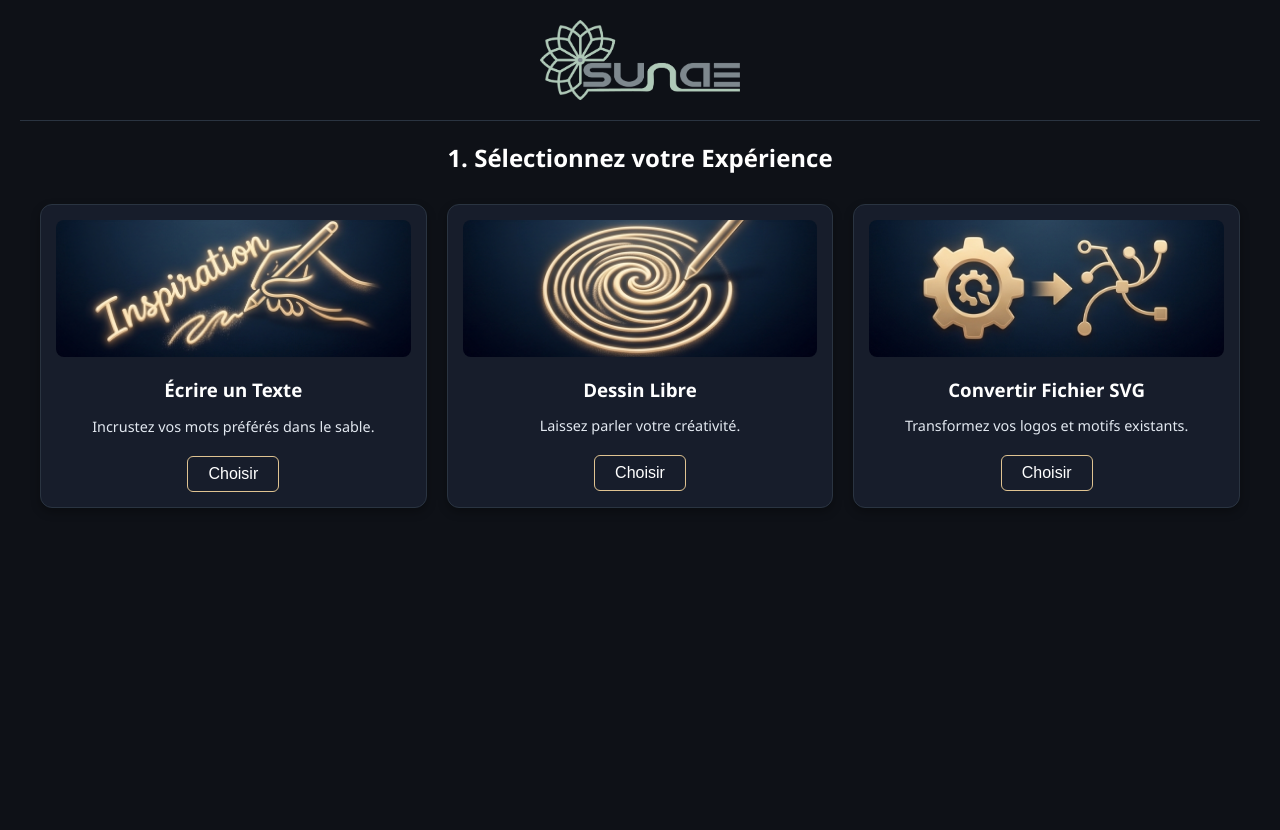
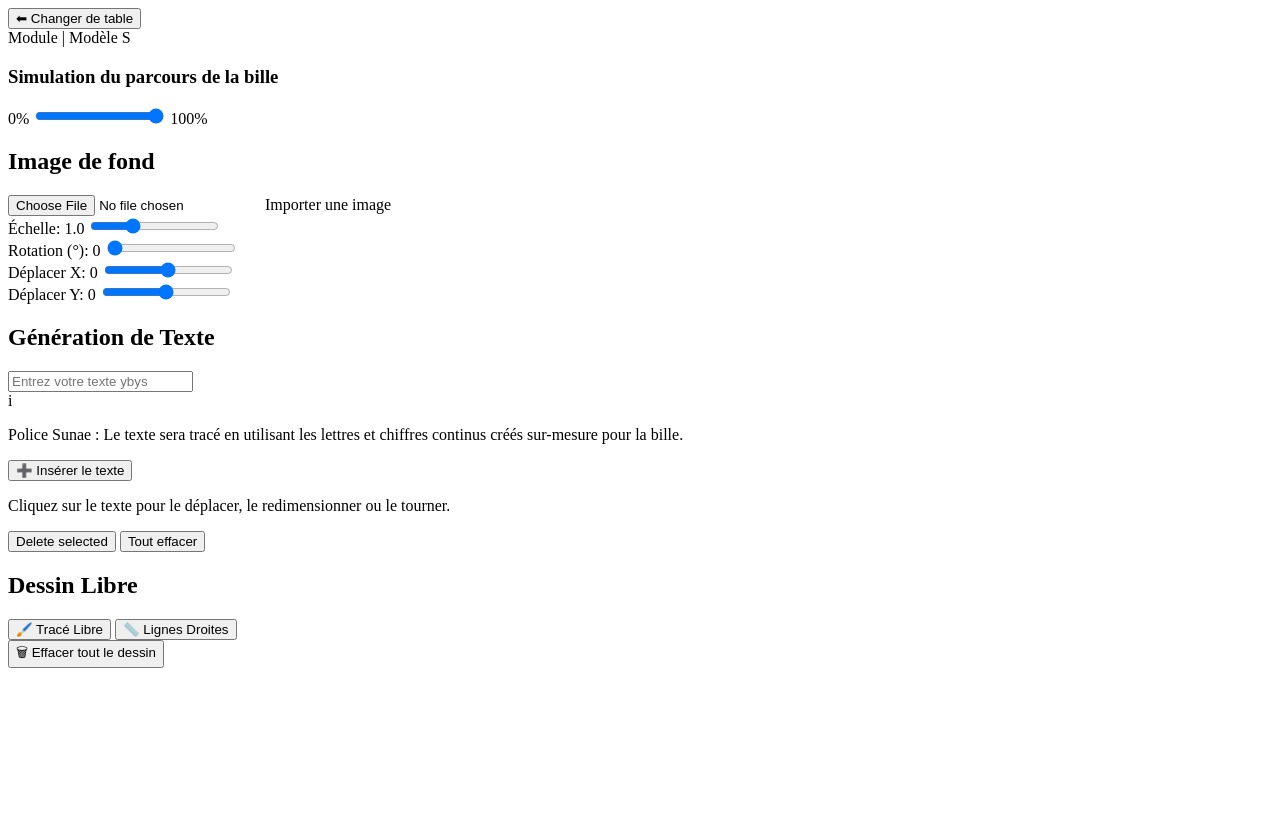
Before and after one commit to vincentbraillard/SUNAE-drawing-tools, a Flask app: template templates/index.html in a window 1280 px wide. Before the commit the page ends 508 px from the top, so only its background shows below. Run offline with Flask 3, Linux system fonts and the light colour scheme; the template is opened without the code that fills it, so the values that code supplies are empty; a map, chart or similar area stays blank; some libraries are stand-ins or nearby versions.

Commit message:
Update index.html

```diff
--- a/templates/index.html
+++ b/templates/index.html
@@ -3,164 +3,110 @@
 <head>
     <meta charset="UTF-8">
     <meta name="viewport" content="width=device-width, initial-scale=1.0">
-    <title>Sunae Studio</title>
-    <link rel="stylesheet" href="{{ url_for('static', filename='style.css') }}">
+    <title>Sunae Studio - Kinetic Table Editor</title>
+
+    <!-- Intégration de Fabric.js pour l'édition 2D -->
+    <script src="https://cdnjs.cloudflare.com/ajax/libs/fabric.js/5.3.0/fabric.min.js"></script>
+    <link rel="stylesheet" href="{{ url_with_timestamp('static/style.css') }}">
 </head>
 <body>
 
-    <header class="header">
-        <div class="logo-container">
-            <img src="{{ url_for('static', filename='2023_LOGO_SUNAE.png') }}" alt="Sunae Logo" onerror="this.style.display='none'; document.getElementById('text-logo').style.display='block';">
-            <h1 id="text-logo" style="display:none; color: #8fa89b; text-align: center;">SUNAE STUDIO</h1>
+<div id="main-app">
+    <!-- 1. Bannière supérieure commune -->
+    <header id="top-banner">
+        <button id="btn-back-menu" onclick="showTableSelection()">⬅ Changer de table</button>
+        <div class="active-module-title">
+            <span id="txt-active-module">Module</span> | <span id="txt-active-table">Modèle S</span>
         </div>
-        <hr>
     </header>
 
-    <!-- Étape 1 : Choix de l'expérience -->
-    <section id="step-1" class="step-section active">
-        <h2 class="section-title">1. Sélectionnez votre Expérience</h2>
-        <div class="card-grid">
-            <div class="card">
-                <img src="{{ url_for('static', filename='img_texte.png') }}" alt="Texte">
-                <h3>Écrire un Texte</h3>
-                <p>Incrustez vos mots préférés dans le sable.</p>
-                <button onclick="goToStep(2, 'Texte Automatique')">Choisir</button>
-            </div>
-            <div class="card">
-                <img src="{{ url_for('static', filename='img_dessin.png') }}" alt="Dessin">
-                <h3>Dessin Libre</h3>
-                <p>Laissez parler votre créativité.</p>
-                <button onclick="goToStep(2, 'Dessin Libre')">Choisir</button>
-            </div>
-            <div class="card">
-                <img src="{{ url_for('static', filename='img_svg.png') }}" alt="SVG">
-                <h3>Convertir Fichier SVG</h3>
-                <p>Transformez vos logos et motifs existants.</p>
-                <button onclick="goToStep(2, 'Fichier SVG')">Choisir</button>
-            </div>
+    <!-- 2. Panneau de Simulation (Hidden in Text Mode) -->
+    <section id="simulation-panel" class="common-panel hidden-in-text-mode">
+        <h3>Simulation du parcours de la bille</h3>
+        <div class="simulation-controls">
+            <label for="simulation-slider">0%</label>
+            <input type="range" id="simulation-slider" min="0" max="100" value="100">
+            <label for="simulation-slider">100%</label>
         </div>
     </section>
 
-    <!-- Étape 2 : Choix de la Table -->
-    <section id="step-2" class="step-section">
-        <button class="back-button" onclick="goToStep(1)">⬅ Retour aux expériences</button>
-        <h2 class="section-title">2. Votre Table Sunae</h2>
-        <div class="card-grid">
-            <div class="card">
-                <img src="{{ url_for('static', filename='carre_dimension L.png') }}" alt="Dimension L" class="table-img">
-                <h3>Dimension L</h3>
-                <p>Rectangulaire - 2000x1000mm</p>
-                <button onclick="setupWorkspace('Dimension L', false, 800, 400)">Choisir</button>
+    <!-- 3. Conteneur principal flexible -->
+    <main id="workspace-container">
+
+        <!-- Colonne de gauche : Outils contextuels -->
+        <aside id="tool-sidebar">
+
+            <!-- SECTION COMMUNE : Image de Fond (Hidden in Text Mode) -->
+            <section id="background-image-panel" class="tool-section hidden-in-text-mode">
+                <h2>Image de fond</h2>
+                <div class="import-group">
+                    <input type="file" id="bg-upload" accept="image/*">
+                    <label for="bg-upload" class="btn-import">Importer une image</label>
                 </div>
-            <div class="card">
-                <img src="{{ url_for('static', filename='carre_Origin S.png') }}" alt="Origin S" class="table-img">
-                <h3>Origin S</h3>
-                <p>Ronde - Ø850mm</p>
-                <button onclick="setupWorkspace('Origin S', true, 600, 600)">Choisir</button>
+                <div class="control-group">
+                    <label>Échelle: <span id="val-scale">1.0</span></label>
+                    <input type="range" id="bg-scale" min="0.1" max="3" step="0.01" value="1.0">
                 </div>
-            <div class="card">
-                <img src="{{ url_for('static', filename='carre_dimension S.png') }}" alt="Dimension S" class="table-img">
-                <h3>Dimension S</h3>
-                <p>Rectangulaire - 1400x700mm</p>
-                <button onclick="setupWorkspace('Dimension S', false, 700, 350)">Choisir</button>
+                <div class="control-group">
+                    <label>Rotation (°): <span id="val-angle">0</span></label>
+                    <input type="range" id="bg-angle" min="0" max="360" step="1" value="0">
                 </div>
+                <div class="control-group">
+                    <label>Déplacer X: <span id="val-pan-x">0</span></label>
+                    <input type="range" id="bg-pan-x" min="-500" max="500" step="1" value="0">
+                </div>
+                <div class="control-group">
+                    <label>Déplacer Y: <span id="val-pan-y">0</span></label>
+                    <input type="range" id="bg-pan-y" min="-500" max="500" step="1" value="0">
                 </div>
             </section>
 
-    <!-- Étape 3 : Espace de Travail -->
-    <section id="step-3" class="step-section">
-        <div class="workspace-header">
-            <button class="back-button" onclick="goToStep(2)">⬅ Changer de table</button>
-            <h3 class="workspace-title" id="workspace-title">Studio</h3>
+            <!-- SECTION : Outils Texte Automatique -->
+            <section id="text-module-tools" class="tool-section module-specific active">
+                <h2>Génération de Texte</h2>
+                <div class="control-group">
+                    <input type="text" id="text-input" placeholder="Entrez votre texte ybys">
                 </div>
-        <hr>
+                <div class="info-box">
+                    <span class="info-icon">i</span>
+                    <p>Police Sunae : Le texte sera tracé en utilisant les lettres et chiffres continus créés sur-mesure pour la bille.</p>
+                </div>
+                <button id="btn-insert-text" class="btn-primary" onclick="addTextToCanvas()">➕ Insérer le texte</button>
 
-        <div id="module-workspace" style="display: none;">
+                <p class="help-text">Cliquez sur le texte pour le déplacer, le redimensionner ou le tourner.</p>
 
-            <div class="simulator-section">
-                <h4>Simulation du parcours de la bille</h4>
-                <input type="range" id="bille-slider" min="0" max="100" value="100">
-            </div>
-            <hr>
-
-            <div class="workspace-grid">
-                <!-- Outils à gauche -->
-                <div class="tools-panel">
-
-                    <!-- MENU DESSIN LIBRE -->
-                    <div id="tools-dessin">
-                        <h3>Outils de Dessin</h3>
-                        <div class="tool-group">
-                            <label>Mode :</label><br>
-                            <input type="radio" id="mode-draw" name="drawMode" value="freedraw" checked>
-                            <label for="mode-draw">✏️ Dessiner</label><br>
-                            <input type="radio" id="mode-line" name="drawMode" value="line">
-                            <label for="mode-line">📏 Ligne Droite</label>
-                        </div>
-                        <div class="action-buttons">
-                            <button onclick="undoStroke()">↩ Étape Préc.</button>
-                            <button onclick="resetCanvas()">🗑 Reset</button>
-                        </div>
-                    </div>
-
-                    <!-- MENU TEXTE AUTOMATIQUE -->
-                    <div id="tools-texte" style="display: none;">
-                        <h3>Génération de Texte</h3>
-                        <input type="text" id="text-input" placeholder="Tapez votre texte ici..." style="width:100%; padding:8px; margin-bottom:15px; border-radius:4px; border:1px solid #dfc391; background:#171d2b; color:white;">
-
-                        <div style="background: rgba(46, 204, 113, 0.1); border-left: 3px solid #2ecc71; padding: 10px; margin-bottom: 15px; font-size: 0.85rem; color: #e2e8f0;">
-                            ℹ️ <b>Police Sunae :</b> Le texte sera tracé en utilisant les lettres et chiffres continus créés sur-mesure pour la bille.
-                        </div>
-
-                        <button class="upload-btn" style="width:100%; border-color:#2ecc71; color:#2ecc71;" onclick="addText()">➕ Insérer le texte</button>
-                        <p style="font-size: 0.8rem; color: #aaa; margin-top: 10px;">Cliquez sur le texte pour le déplacer, le redimensionner ou le tourner.</p>
-
-                        <div class="action-buttons" style="margin-top: 10px;">
-                            <button onclick="deleteSelected()">🗑 Supprimer</button>
-                            <button onclick="resetCanvas()">🗑 Tout effacer</button>
-                        </div>
-                    </div>
-
-                    <hr>
-                    <h3>Image de fond</h3>
-                    <input type="file" id="bg-upload" accept="image/png, image/jpeg" style="display: none;">
-                    <label for="bg-upload" class="upload-btn">Importer une image</label>
-
-                    <div class="slider-group">
-                        <label for="bg-scale">Échelle: <span id="val-scale">1.0</span></label>
-                        <input type="range" id="bg-scale" min="0.1" max="3.0" step="0.05" value="1.0">
-                    </div>
-                    <div class="slider-group">
-                        <label for="bg-angle">Rotation (°): <span id="val-angle">0</span></label>
-                        <input type="range" id="bg-angle" min="-180" max="180" value="0">
-                    </div>
-                    <div class="slider-group">
-                        <label for="bg-pan-x">Déplacer X: <span id="val-pan-x">0</span></label>
-                        <input type="range" id="bg-pan-x" min="-400" max="400" value="0">
-                    </div>
-                    <div class="slider-group">
-                        <label for="bg-pan-y">Déplacer Y: <span id="val-pan-y">0</span></label>
-                        <input type="range" id="bg-pan-y" min="-400" max="400" value="0">
-                    </div>
-
-                    <br>
-                    <button class="primary-btn" onclick="exportTHR()">💾 EXPORTER (.THR)</button>
-                </div>
-
-               <!-- Zone de dessin à droite -->
-                <div class="canvas-panel">
-                    <div id="canvas-container" style="position: relative;">
-                        <!-- Le canevas de dessin (pour Dessin Libre) -->
-                        <canvas id="sunae-canvas"></canvas>
-                        <!-- Le conteneur de la GRILLE DE TEXTE -->
-                        <div id="text-grid-container" style="position: absolute; top: 0; left: 0; width: 100%; height: 100%; pointer-events: none;"></div>
-                    </div>
-                </div>
-            </div>
+                <div class="canvas-actions">
+                    <button class="btn-danger" onclick="deleteSelectedText()">Delete selected</button>
+                    <button class="btn-warning" onclick="clearCanvasTextOnly()">Tout effacer</button>
                 </div>
             </section>
 
-    <script src="https://cdnjs.cloudflare.com/ajax/libs/fabric.js/5.3.1/fabric.min.js"></script>
-    <script src="{{ url_for('static', filename='script.js') }}"></script>
+            <!-- SECTION : Outils Dessin Libre (Masquée par défaut) -->
+            <section id="drawing-module-tools" class="tool-section module-specific">
+                <h2>Dessin Libre</h2>
+                <div class="draw-modes">
+                    <button id="mode-freedraw" onclick="setDrawingMode('freedraw')">🖌️ Tracé Libre</button>
+                    <button id="mode-lines" onclick="setDrawingMode('lines')">📏 Lignes Droites</button>
+                </div>
+                <div class="canvas-actions">
+                    <button class="btn-danger" onclick="resetWorkspace()">🗑 Effacer tout le dessin</button>
+                </div>
+            </section>
+
+        </aside>
+
+        <!-- Colonne de droite : Zone d'édition (Canevas) -->
+        <section id="canvas-panel">
+            <div id="canvas-container">
+                <canvas id="sunae-canvas"></canvas>
+            </div>
+        </section>
+
+    </main>
+</div>
+
+<!-- Scripts JS -->
+<script src="{{ url_with_timestamp('static/script.js') }}"></script>
+
 </body>
 </html>
```
Lines whose indentation alone changed are shown as unchanged.
